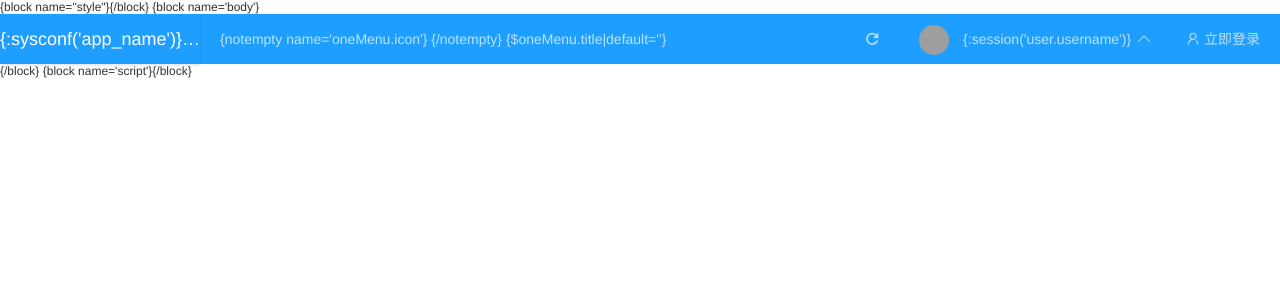
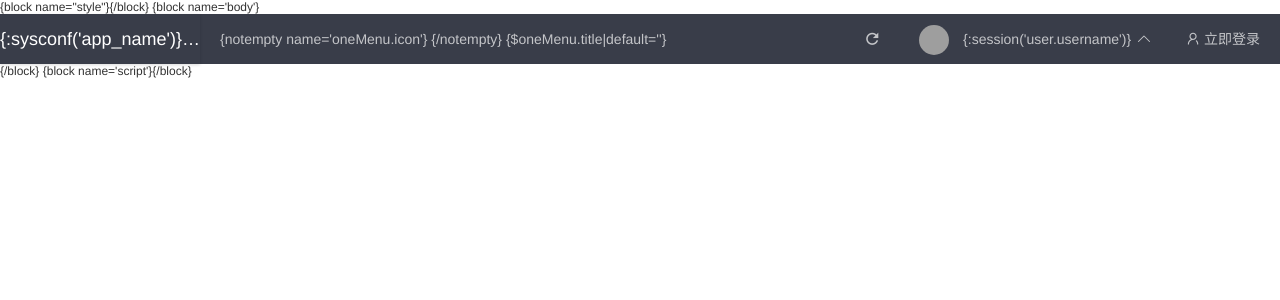
Before and after one commit to zoujingli/framework, a PHP site: the page made by application/admin/view/index/index.html in a window 1280 px wide. Shown: the top 300 px of the page. Run offline with PHP 8.4, Linux system fonts and the light colour scheme; the template is opened without the code that fills it, so the values that code supplies are empty; grey boxes are pictures that could not be loaded.

Commit message:
[更新]修改登录样式及css

```diff
--- a/application/admin/view/login/index.html
+++ b/application/admin/view/login/index.html
@@ -72,7 +72,7 @@
     $(function () {
         $('[name="password"]').on('focus', function () {
             $('#left-hander').removeClass('initial-left-hand').addClass('left-hand');
-            $('#right-hander').removeClass('initial-right-hand').addClass('right_hand')
+            $('#right-hander').removeClass('initial-right-hand').addClass('right-hand')
         }).on('blur', function () {
             $('#left-hander').addClass('initial-left-hand').removeClass('left-hand');
             $('#right-hander').addClass('initial-right-hand').removeClass('right-hand')
--- a/public/static/theme/css/console.css
+++ b/public/static/theme/css/console.css
@@ -53,7 +53,7 @@ input::-ms-clear{display:none}button{border-radius:0!important}
 .layui-layout.layui-layout-left-min>.layui-body{left:50px}
 
 /* 页面布局 - 头部 */
-.layui-header{height:50px;background-color:#1E9FFF!important}
+.layui-header{height:50px;background-color:#393D49!important}
 .layui-header .layui-layout-left,.layui-header .layui-layout-right{padding:0}
 .layui-header .layui-logo{color:#fff;font-size:18px;line-height:50px;box-shadow:0 1px 3px 0 rgba(0, 0, 0, 0.15)}
 .layui-header .layui-logo sup{font-size:10px;line-height:10px;color:#ddd!important}
```
